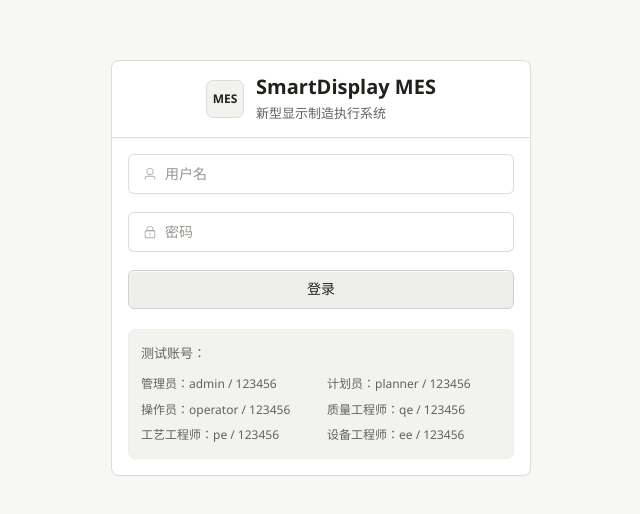
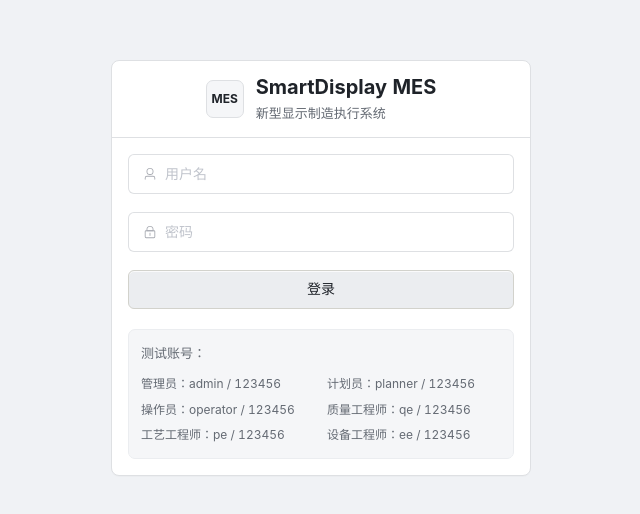
Before and after one commit to FanWenHuiChina/smartdisplay-mes, a Vue app in the folder smartdisplay-mes-ui/: page /login in a window 1280 px wide. Shown: the part 132-646 px from the top of the page, without its empty margins (319-959 px from the left). Built offline with nearby package versions, Linux system fonts and the light colour scheme.

Commit message:
style: adopt isa101 industrial color palette

```diff
--- a/smartdisplay-mes-ui/src/style.css
+++ b/smartdisplay-mes-ui/src/style.css
@@ -1,41 +1,50 @@
 :root {
-  --mes-page: #f7f7f4;
-  --mes-paper: #ffffff;
-  --mes-paper-muted: #fbfbf9;
-  --mes-soft: #f2f2ef;
-  --mes-soft-2: #e9e9e4;
-  --mes-line: #ddddd7;
-  --mes-line-soft: #eeeeea;
-  --mes-text: #20201d;
-  --mes-sub: #63635d;
-  --mes-muted: #777771;
-  --mes-weak: #96968f;
-  --mes-ink: #242421;
-  --mes-ink-soft: #eeeeeb;
-  --mes-control: #fbfbfa;
-  --mes-control-hover: #f4f4f1;
-  --mes-control-active: #eeeeeb;
-  --mes-blue: #596473;
-  --mes-blue-dark: #47515d;
-  --mes-blue-soft: #f1f3f5;
-  --mes-teal: #58716d;
-  --mes-teal-soft: #f0f5f3;
-  --mes-green: #5b735f;
-  --mes-green-soft: #f0f5f0;
-  --mes-amber: #8a7148;
-  --mes-amber-soft: #f8f1e4;
-  --mes-red: #9a5954;
-  --mes-red-soft: #f8eeee;
-  --mes-purple: #6d687e;
-  --mes-purple-soft: #f1f0f5;
-  --mes-orange: #876951;
-  --mes-orange-soft: #f7f1ec;
-  --mes-shadow: 0 1px 2px rgba(25, 25, 24, 0.03);
+  /* 背景层级（ISA-101 推荐浅灰而非纯白，减少眩光） */
+  --mes-page: #F0F2F5;
+  --mes-paper: #FFFFFF;
+  --mes-paper-muted: #FAFBFC;
+  --mes-soft: #F5F6F8;
+  --mes-soft-2: #EBEDF0;
+  --mes-line: #DEE0E3;
+  --mes-line-soft: #EBEDF0;
+  /* 文字层级 */
+  --mes-text: #1F2329;
+  --mes-sub: #646A73;
+  --mes-muted: #8F959E;
+  --mes-weak: #C0C4CC;
+  --mes-ink: #1F2329;
+  --mes-ink-soft: #F5F6F8;
+  /* 控件底色 */
+  --mes-control: #FAFBFC;
+  --mes-control-hover: #F5F6F8;
+  --mes-control-active: #EBEDF0;
+  /* 状态色（ISA-101 高饱和语义色，稀缺使用） */
+  --mes-blue: #3370FF;
+  --mes-blue-dark: #245BDB;
+  --mes-blue-soft: #E8F0FF;
+  --mes-teal: #0FBFCC;
+  --mes-teal-soft: #E8FAFB;
+  --mes-green: #00B42A;
+  --mes-green-soft: #E8FFEA;
+  --mes-amber: #FF7D00;
+  --mes-amber-soft: #FFF7E8;
+  --mes-red: #F53F3F;
+  --mes-red-soft: #FFECE8;
+  --mes-purple: #7B61FF;
+  --mes-purple-soft: #F0EDFF;
+  --mes-orange: #FA8C16;
+  --mes-orange-soft: #FFF2E8;
+  /* 字体 */
+  --font-sans: "Inter", "Segoe UI", "Microsoft YaHei UI", "Microsoft YaHei", system-ui, Arial, sans-serif;
+  --font-mono: "JetBrains Mono", "Cascadia Code", Consolas, "Courier New", monospace;
+  /* 阴影（增强层次感） */
+  --mes-shadow: 0 1px 3px rgba(31, 35, 41, 0.08);
   color: var(--mes-text);
   background: var(--mes-page);
-  font-family: "Segoe UI", "Microsoft YaHei UI", "Microsoft YaHei", Arial, sans-serif;
+  font-family: var(--font-sans);
   font-size: 13px;
   line-height: 1.45;
+  font-variant-numeric: tabular-nums;
   font-synthesis: none;
   text-rendering: optimizeLegibility;
   -webkit-font-smoothing: antialiased;
@@ -47,7 +56,7 @@
 }
 
 * {
-  scrollbar-color: #b8b8b4 transparent;
+  scrollbar-color: #C0C4CC transparent;
   scrollbar-width: thin;
 }
 
@@ -61,14 +70,14 @@
 }
 
 *::-webkit-scrollbar-thumb {
-  background: #c2c2be;
+  background: #C0C4CC;
   border: 3px solid transparent;
   border-radius: 999px;
   background-clip: content-box;
 }
 
 *::-webkit-scrollbar-thumb:hover {
-  background: #a8a8a4;
+  background: #8F959E;
   border: 3px solid transparent;
   background-clip: content-box;
 }
@@ -209,6 +218,8 @@ textarea {
   font-weight: 700;
   line-height: 1.12;
   color: var(--mes-text);
+  font-family: var(--font-mono);
+  font-variant-numeric: tabular-nums;
 }
 
 .metric-meta {
@@ -534,43 +545,43 @@ textarea {
 .status-tag.blue {
   background: var(--mes-blue-soft);
   color: var(--mes-blue);
-  border-color: #dce2e8;
+  border-color: #B3D0FF;
 }
 
 .status-tag.teal {
   background: var(--mes-teal-soft);
   color: var(--mes-teal);
-  border-color: #d9e5e1;
+  border-color: #B0F0EC;
 }
 
 .status-tag.green {
   background: var(--mes-green-soft);
   color: var(--mes-green);
-  border-color: #dbe6dc;
+  border-color: #BAF0C2;
 }
 
 .status-tag.amber {
   background: var(--mes-amber-soft);
   color: var(--mes-amber);
-  border-color: #eadfc8;
+  border-color: #FFD6A8;
 }
 
 .status-tag.red {
   background: var(--mes-red-soft);
   color: var(--mes-red);
-  border-color: #ead6d4;
+  border-color: #FFBDBA;
 }
 
 .status-tag.purple {
   background: var(--mes-purple-soft);
   color: var(--mes-purple);
-  border-color: #dedbe8;
+  border-color: #D9D0FF;
 }
 
 .status-tag.orange {
   background: var(--mes-orange-soft);
   color: var(--mes-orange);
-  border-color: #e7dbd1;
+  border-color: #FFD8B0;
 }
 
 .status-tag.gray {
```
Also changed, not shown: 1 other file (tests, documents, lock files or other folders).
